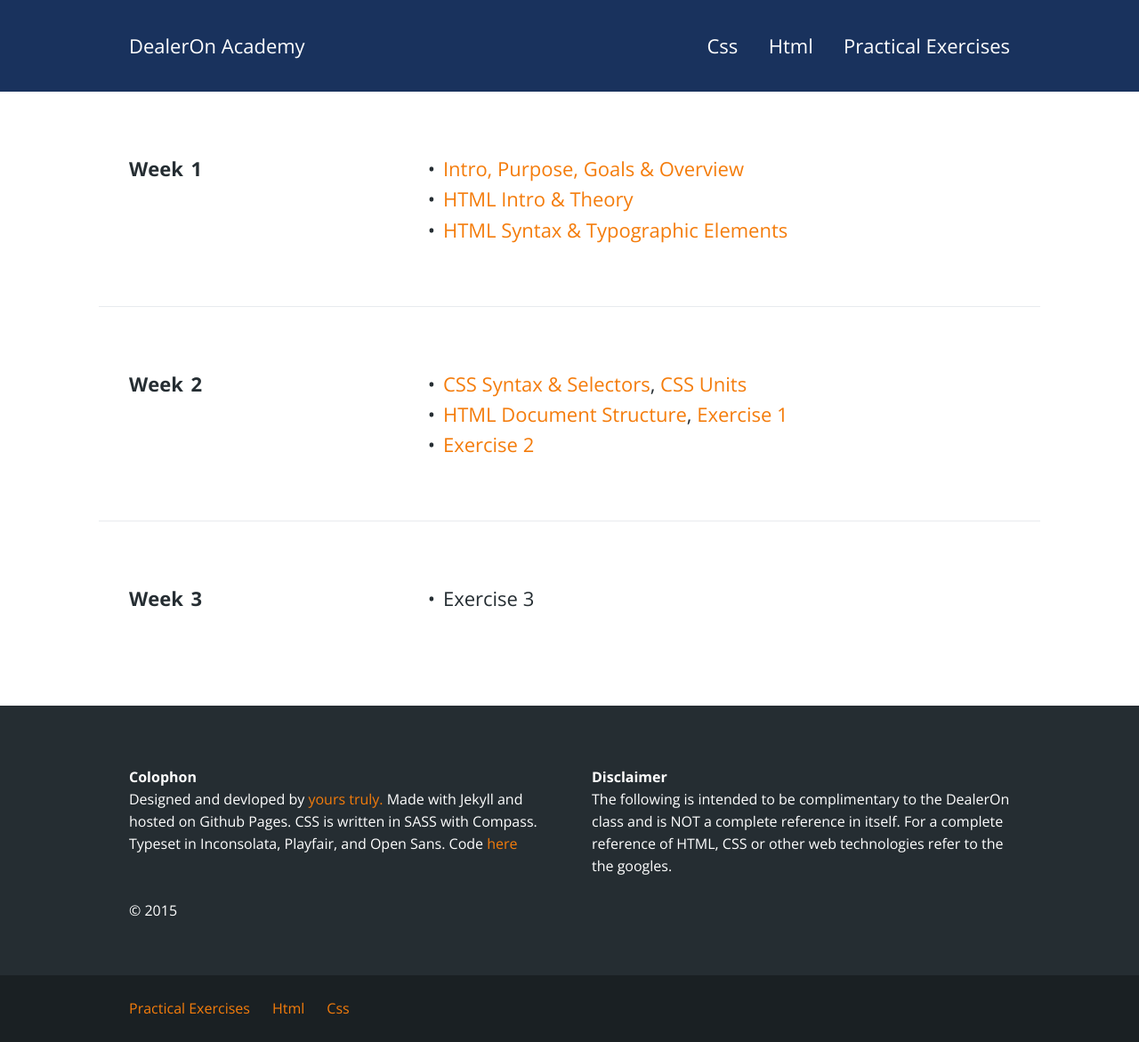
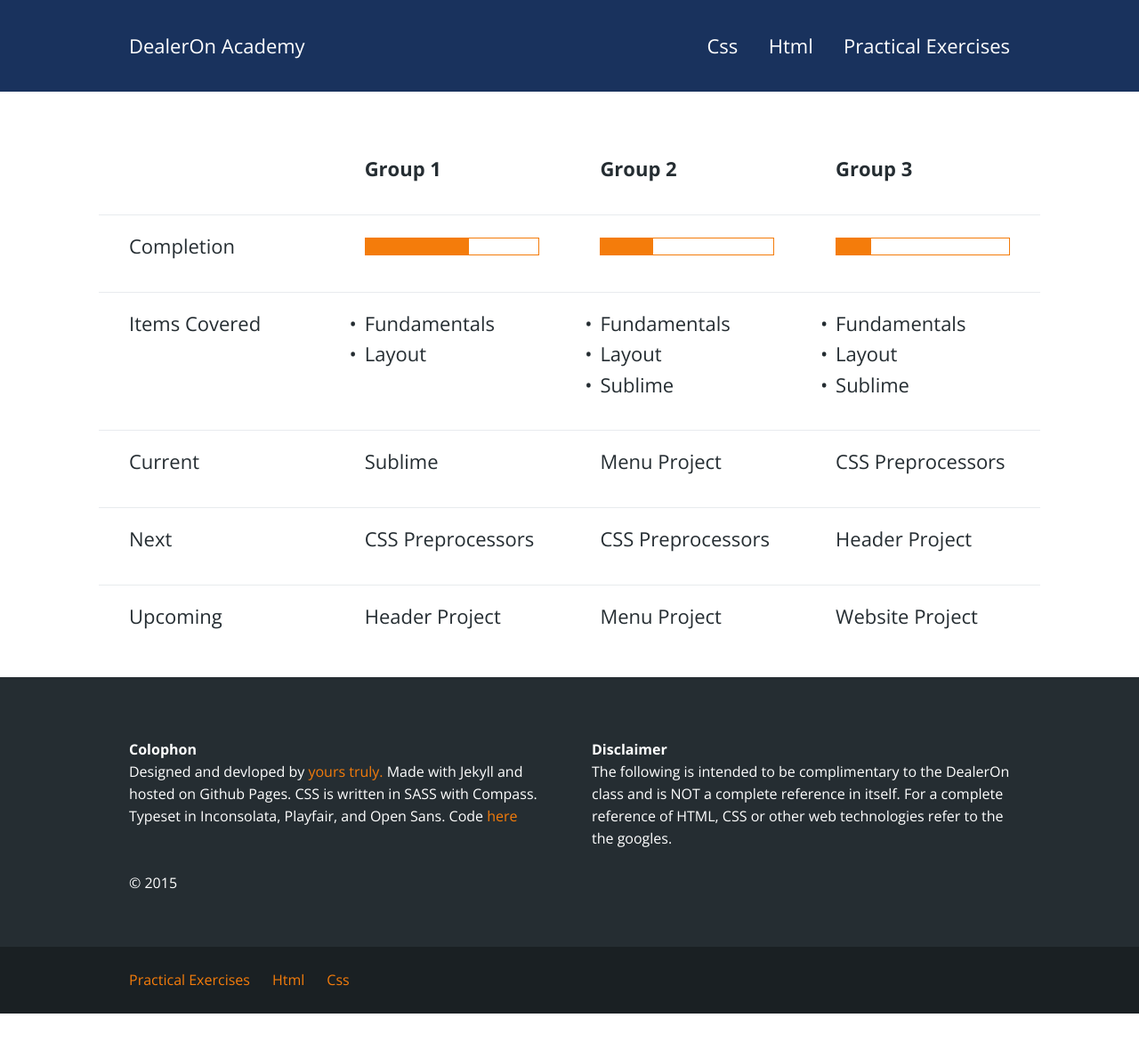
Before and after one commit to DealerOnClass/Index, a Jekyll site: the page built from schedule.html, in a window 1280 px wide. Shown: the whole page at 89% size. Built offline with Jekyll 4.4.1, drawn with Linux system fonts in a browser that asks for light colours; after the commit the page ends 1139 px from its top, so only the background shows below that.

Commit message:
Schedule Page Update
Yup

```diff
--- a/_compass/1-settings/_var.scss
+++ b/_compass/1-settings/_var.scss
@@ -63,4 +63,7 @@ $syntax__element__color: #F27770;
 $syntax__attribute__color: #F99150;
 $syntax__value__color: #99CC99;
 
-$grid--row__border: lighten($neutral__color, 75%);;
+$grid--row__border: lighten($neutral__color, 75%);
+
+$progress__color: $accent__color;
+$progress__border: $accent__color;
--- a/_compass/screen.scss
+++ b/_compass/screen.scss
@@ -22,3 +22,4 @@
 @import "6-components/nav";
 @import "6-components/post";
 @import "6-components/syntax";
+@import "6-components/progress";
--- a/schedule.html
+++ b/schedule.html
@@ -3,7 +3,99 @@ layout: page
 title: schedule
 permalink: /schedule/
 ---
-<div class="counter--reset">
+<div class="grid grid--row--small">
+    <div class="col col--fourth col--offset--fourth">
+        <p class="heading--aside">Group 1</p>
+    </div>
+    <div class="col col--fourth">
+        <p class="heading--aside">Group 2</p>
+    </div>
+    <div class="col col--fourth">
+        <p class="heading--aside">Group 3</p>
+    </div>
+</div>
+<div class="grid grid--row--small">
+    <div class="col col--fourth">
+        <p>Completion</p>
+    </div>
+    <div class="col col--fourth">
+        <p class="progress--60"></p>
+    </div>
+    <div class="col col--fourth">
+        <p class="progress--30"></p>
+    </div>
+    <div class="col col--fourth">
+        <p class="progress--20"></p>
+    </div>
+</div>
+<div class="grid grid--row--small">
+    <div class="col col--fourth">
+        <p>Items Covered</p>
+    </div>
+    <div class="col col--fourth">
+        <ul class="list--bulleted">
+            <li>Fundamentals</li>
+            <li>Layout</li>
+        </ul>
+    </div>
+    <div class="col col--fourth">
+        <ul class="list--bulleted">
+            <li>Fundamentals</li>
+            <li>Layout</li>
+            <li>Sublime</li>
+        </ul>
+    </div>
+    <div class="col col--fourth">
+        <ul class="list--bulleted">
+            <li>Fundamentals</li>
+            <li>Layout</li>
+            <li>Sublime</li>
+        </ul>
+    </div>
+</div>
+<div class="grid grid--row--small">
+    <div class="col col--fourth">
+        <p>Current</p>
+    </div>
+    <div class="col col--fourth">
+        <p>Sublime</p>
+    </div>
+    <div class="col col--fourth">
+        <p>Menu Project</p>
+    </div>
+    <div class="col col--fourth">
+        <p>CSS Preprocessors</p>
+    </div>
+</div>
+<div class="grid grid--row--small">
+    <div class="col col--fourth">
+        <p>Next</p>
+    </div>
+    <div class="col col--fourth">
+        <p>CSS Preprocessors</p>
+    </div>
+    <div class="col col--fourth">
+        <p>CSS Preprocessors</p>
+    </div>
+    <div class="col col--fourth">
+        <p>Header Project</p>
+    </div>
+</div>
+<div class="grid grid--row--small">
+    <div class="col col--fourth">
+        <p>Upcoming</p>
+    </div>
+    <div class="col col--fourth">
+        <p>Header Project</p>
+    </div>
+    <div class="col col--fourth">
+        <p>Menu Project</p>
+    </div>
+    <div class="col col--fourth">
+        <p>Website Project</p>
+    </div>
+</div>
+<!-- <div class="counter--reset">
     <div class="grid grid--row">
         <div class="col col--1">
             <h5 class="heading--aside counter--increment">Week</h5>
@@ -38,4 +130,4 @@ permalink: /schedule/
             </ul>
         </div>
     </div>
-</div>
+</div> -->
```
Also changed, not shown: _compass/5-objects/_grid.scss (+18 -3 lines), _compass/6-components/_progress.scss (added, +44 -0 lines), css/screen.css, 3 other files.
